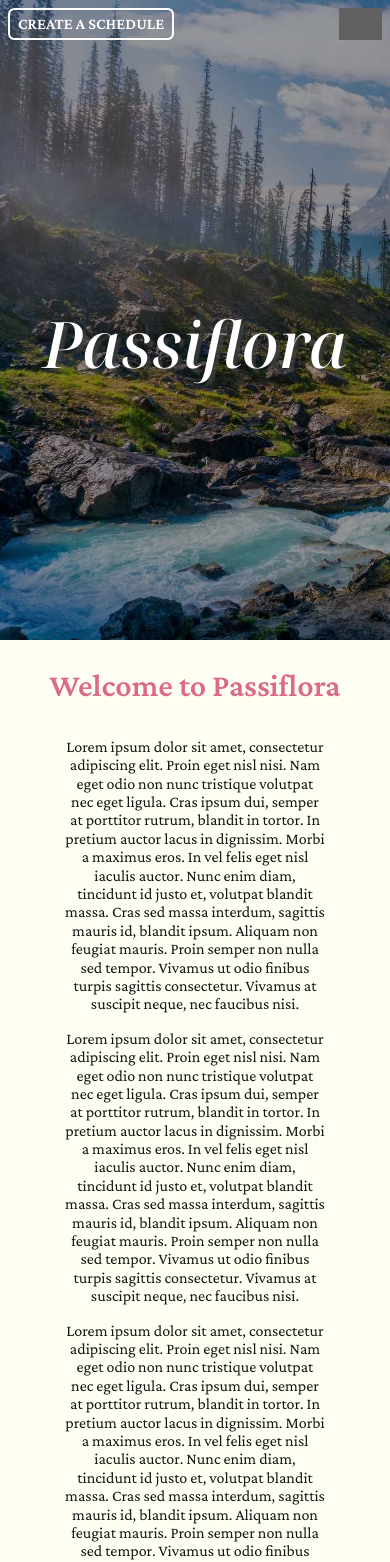
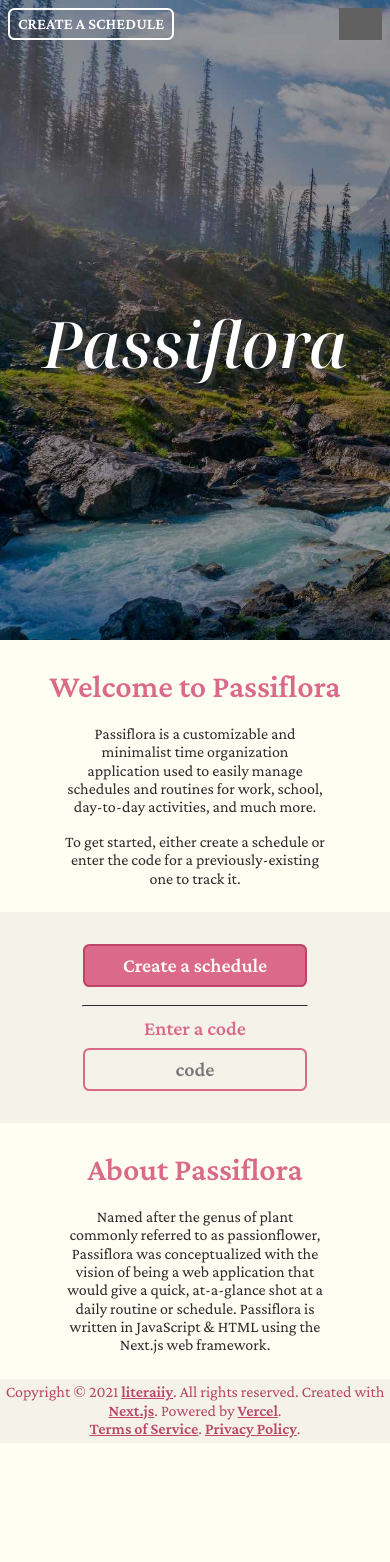
Before and after one commit to literaiiy/passiflora, a Next.js app: page / in a window 390 px wide. Shown: the top 1562 px of the page. After the commit the page ends 1443 px from the top, so only its background shows below. Built offline with nearby package versions, Linux system fonts and the light colour scheme; grey boxes are pictures that could not be loaded; a web font is replaced by a local one.

Commit message:
404 page optimization, create a schedule started, replacement of dummy text on homepage, schedule viewer fixes & edit button added, mobile optimization

```diff
--- a/components/select-create.js
+++ b/components/select-create.js
@@ -18,7 +18,7 @@ export default class SelectCreate extends React.Component {
     render() {
         return (
             <section className='select-create'>
-            <a href="/create" >Create a schedule</a>
+            <a href="/c/000000000000-pe123456lt" >Create a schedule</a>
             <hr />
             <form action={this.state.actionUrl}>
             <label htmlFor="code-input">Enter a code</label>
--- a/pages/index.js
+++ b/pages/index.js
@@ -9,7 +9,7 @@ export default function Main() {
       <main>
         <div className="hero">
           <div className='hero-nav'>
-            <a href="/create" className="nav-create-button">CREATE A SCHEDULE</a>
+            <a href="/c/000000000000-pe123456lt" className="nav-create-button">CREATE A SCHEDULE</a>
             <a href="https://github.com/literaiiy"><img className='nav-icon invert' src="https://unpkg.com/simple-icons@5.21.1/icons/github.svg" alt="GitHub" /></a>
           </div>
           <span className='hero-text'>Passiflora</span>
@@ -17,20 +17,17 @@ export default function Main() {
         <section>
           <h2>Welcome to Passiflora</h2>
           <p>
-            Lorem ipsum dolor sit amet, consectetur adipiscing elit. Proin eget nisl nisi. Nam eget odio non nunc tristique volutpat nec eget ligula. Cras ipsum dui, semper at porttitor rutrum, blandit in tortor. In pretium auctor lacus in dignissim. Morbi a maximus eros. In vel felis eget nisl iaculis auctor. Nunc enim diam, tincidunt id justo et, volutpat blandit massa. Cras sed massa interdum, sagittis mauris id, blandit ipsum. Aliquam non feugiat mauris. Proin semper non nulla sed tempor. Vivamus ut odio finibus turpis sagittis consectetur. Vivamus at suscipit neque, nec faucibus nisi.
+            Passiflora is a customizable and minimalist time organization application used to easily manage schedules and routines for work, school, day-to-day activities, and much more.
           </p>
           <p>
-            Lorem ipsum dolor sit amet, consectetur adipiscing elit. Proin eget nisl nisi. Nam eget odio non nunc tristique volutpat nec eget ligula. Cras ipsum dui, semper at porttitor rutrum, blandit in tortor. In pretium auctor lacus in dignissim. Morbi a maximus eros. In vel felis eget nisl iaculis auctor. Nunc enim diam, tincidunt id justo et, volutpat blandit massa. Cras sed massa interdum, sagittis mauris id, blandit ipsum. Aliquam non feugiat mauris. Proin semper non nulla sed tempor. Vivamus ut odio finibus turpis sagittis consectetur. Vivamus at suscipit neque, nec faucibus nisi.
-          </p>
-          <p>
-            Lorem ipsum dolor sit amet, consectetur adipiscing elit. Proin eget nisl nisi. Nam eget odio non nunc tristique volutpat nec eget ligula. Cras ipsum dui, semper at porttitor rutrum, blandit in tortor. In pretium auctor lacus in dignissim. Morbi a maximus eros. In vel felis eget nisl iaculis auctor. Nunc enim diam, tincidunt id justo et, volutpat blandit massa. Cras sed massa interdum, sagittis mauris id, blandit ipsum. Aliquam non feugiat mauris. Proin semper non nulla sed tempor. Vivamus ut odio finibus turpis sagittis consectetur. Vivamus at suscipit neque, nec faucibus nisi.
+            To get started, either create a schedule or enter the code for a previously-existing one to track it.
           </p>
         </section>
         <SelectCreate />
         <section>
           <h2>About Passiflora</h2>
           <p>
-            Lorem ipsum dolor sit amet, consectetur adipiscing elit. Proin eget nisl nisi. Nam eget odio non nunc tristique volutpat nec eget ligula. Cras ipsum dui, semper at porttitor rutrum, blandit in tortor. In pretium auctor lacus in dignissim. Morbi a maximus eros. In vel felis eget nisl iaculis auctor. Nunc enim diam, tincidunt id justo et, volutpat blandit massa. Cras sed massa interdum, sagittis mauris id, blandit ipsum. Aliquam non feugiat mauris. Proin semper non nulla sed tempor. Vivamus ut odio finibus turpis sagittis consectetur. Vivamus at suscipit neque, nec faucibus nisi.
+            Named after the genus of plant commonly referred to as passionflower, Passiflora was conceptualized with the vision of being a web application that would give a quick, at-a-glance shot at a daily routine or schedule. Passiflora is written in JavaScript & HTML using the Next.js web framework.
           </p>
         </section>
       </main>
--- a/styles/styles.scss
+++ b/styles/styles.scss
@@ -2,7 +2,7 @@ $accent: #db6a8a;
 $darkerAccent: #bb4667;
 $beige: rgb(255, 254, 243);
 $darkerBeige: rgb(245, 242, 233);
-$notBlack: #171717;
+$notBlack: #2c2c2c;
 
 // Default //
 
@@ -52,6 +52,10 @@ a {
   flex-direction: column;
 }
 
+section {
+  padding: 1rem 0;
+}
+
 .hero-text {
   margin: auto;
   color: white;
@@ -79,6 +83,7 @@ h1, h2, h3, h4, h5 {
   font-family: "Crimson Pro";
   font-weight: 600;
   color: $accent;
+  margin: 0.75rem 0;
 }
 
 h1 { font-size: 3rem; }
@@ -232,6 +237,9 @@ nav {
   justify-content: center;
   align-items: center;
   text-align: center;
+  & > hr {
+    width: 24rem;
+  }
 }
 
 #schedule-clock {
@@ -253,6 +261,7 @@ nav {
     font-weight: bold;
     color: $darkerAccent;
     font-size: 1.25rem;
+    padding: 0 0.5rem;
   }
   .period-time {
     color: $accent;
@@ -274,14 +283,17 @@ nav {
   margin: auto;
   color: white;
   z-index: 20;
-  font-size: 3rem;
+  font-size: min(10vw, 3rem);
   font-family: "Noto Serif Display";
   text-shadow: 0.2rem 0.2rem 0.125rem rgba(64, 64, 64, 0.75);
+  text-align: center;
 }
 
 #schedule-sections {
   display: flex;
-  gap: 3rem;
+  flex-wrap: wrap;
+  gap: 0 3rem;
+  justify-content: center;
 }
 
 #schedule-sections-left {
@@ -295,3 +307,26 @@ nav {
   background-color: rgba(0,0,0,0.07);
   border-radius: 0.25rem;
 }
+
+.schedule-edit-button {
+  font-weight: 600;
+  font-size: 1.25rem;
+  width: 14rem;
+  text-align: center;
+  font-family: inherit;
+  padding: 0.5rem;
+  background-color: $accent;
+  border-radius: 0.4rem;
+  color: $beige;
+  border: solid 2px $darkerAccent;
+  margin: 0.5rem;
+  transition: ease 0.5s;
+  &:hover {
+    background-color: $darkerAccent;
+  }
+}
+
+#schedule-edit-section {
+  width: 100%;
+  margin: 1rem 0;
+}
```
Also changed, not shown: pages/404.js (added, +10 -0 lines), pages/c/[create].js (+24 -0 lines), pages/create.js (deleted, +0 -12 lines), pages/s/[code].js (+10 -2 lines).
